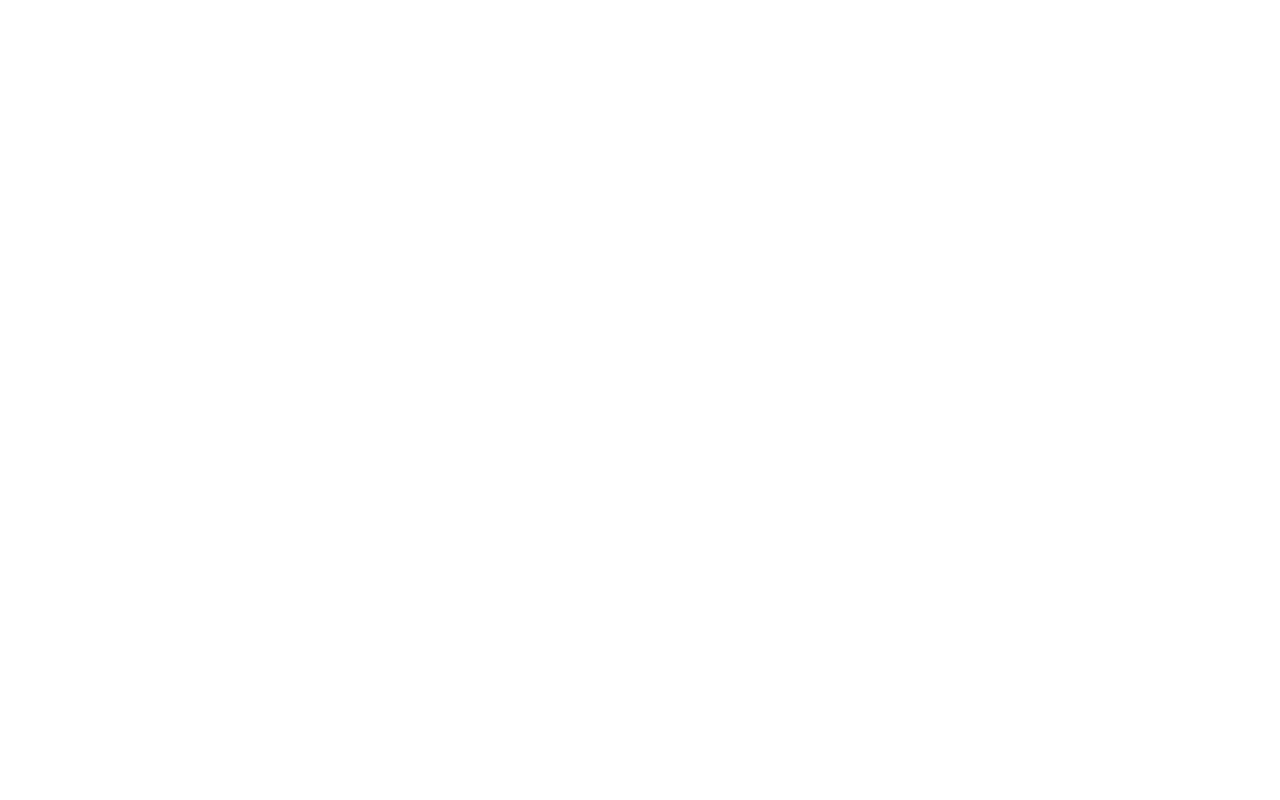
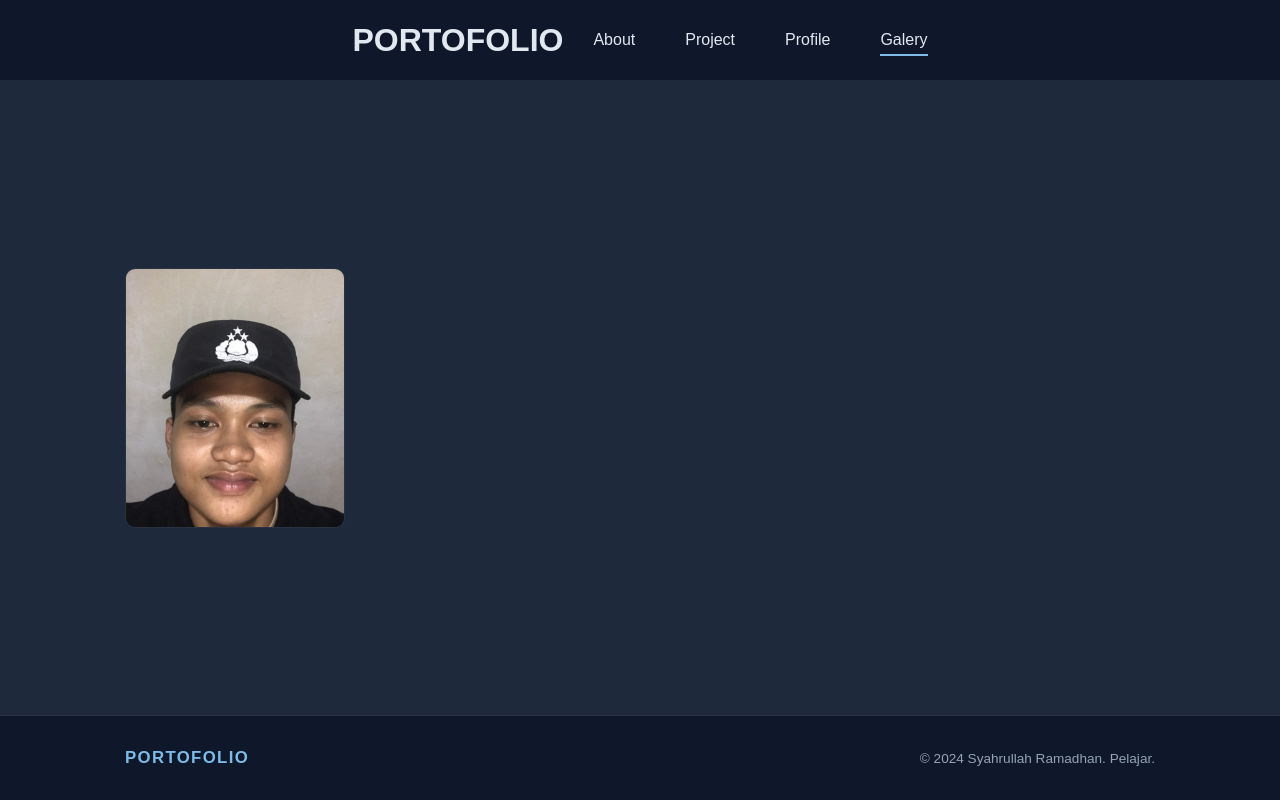
Before and after one commit to syahrullahramadhan05-bit/pertemuan1, a plain HTML site: page galeri.html in a window 1280 px wide. Drawn offline with Linux system fonts and the light colour scheme.

Commit message:
membuat galery

```diff
--- a/galeri.html
+++ b/galeri.html
@@ -0,0 +1,37 @@
+<!DOCTYPE html>
+<html lang="en">
+<head>
+    <meta charset="UTF-8">
+    <meta name="viewport" content="width=device-width, initial-scale=1.0">
+    <title>Document</title>
+    <link rel="stylesheet" href="index.css">
+</head>
+
+<body>
+  <header>
+    <h1 style="color: rgb(226, 232, 240);">PORTOFOLIO</h1>
+    <ul>
+        <li><a href="about.html">About</a></li>
+        <li><a href="project.html">Project</a></li>
+        <li><a href="profile.html">Profile</a></li>
+        <li><a href="galeri.html" class="active">Galery</a></li>
+    </ul>
+  </header>
+    <section class="galery-section">
+    <div class="galery-card">
+
+      <div class="galery-photo">
+        <img src="foto/IMG_8984.jpg" alt="Syahrullah Ramadhan Portrait" />
+      </div>
+    </div>
+  </section>
+
+  <footer class="site-footer">
+    <div class="footer-inner">
+    <div class="footer-brand">PORTOFOLIO</div>
+    <p class="footer-copy">© 2024 Syahrullah Ramadhan. Pelajar.</p>
+</div>
+</footer>
+
+</body>
+</html>
--- a/index.css
+++ b/index.css
@@ -380,3 +380,35 @@
     margin-bottom: 30px;
     max-width: 600px;
 }
+.galery-section {
+    flex: 1;
+    display: flex;
+    align-items: center;
+    padding: 80px 125px;
+}
+
+.galery-card {
+    display: flex;
+    gap: 60px;
+    align-items: flex-start;
+    width: 100%;
+    max-width: 1100px;
+    animation: fadeUp 0.8s ease both;
+}
+
+.galery-photo {
+    flex-shrink: 0;
+    width: 220px;
+    height: 260px;
+    border-radius: 10px;
+    overflow: hidden;
+    border: 1px solid rgba(226, 232, 240, 0.12);
+    background-color: rgb(15, 23, 42);
+}
+
+.galery-photo img {
+    width: 100%;
+    height: 100%;
+    object-fit: cover;
+    display: block;
+}
```
Also changed, not shown: about.html (+0 -1 lines).
